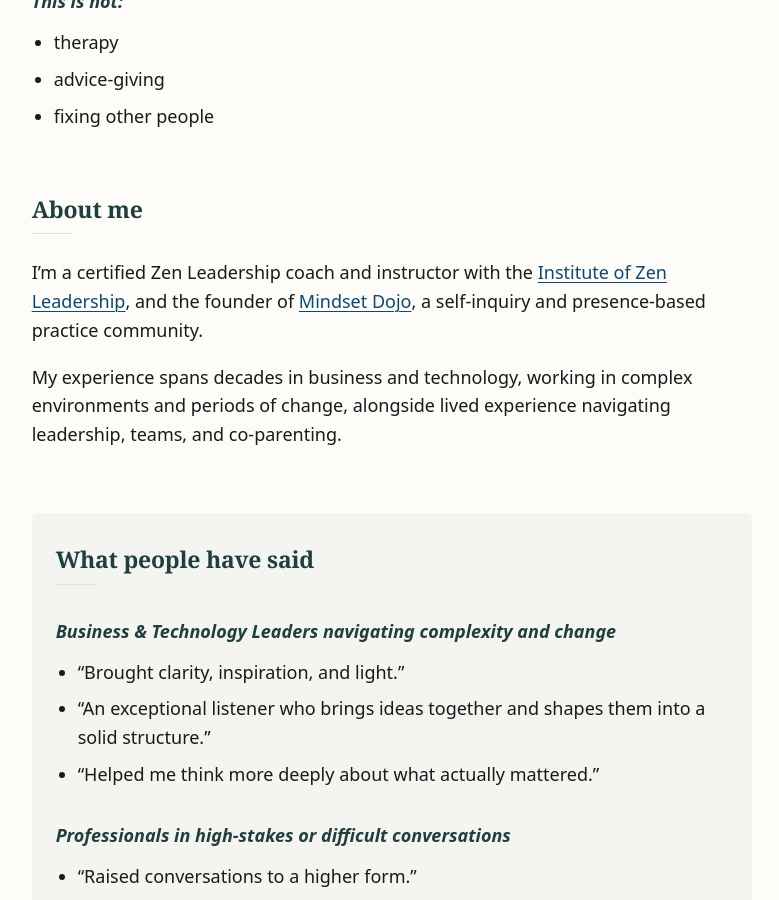
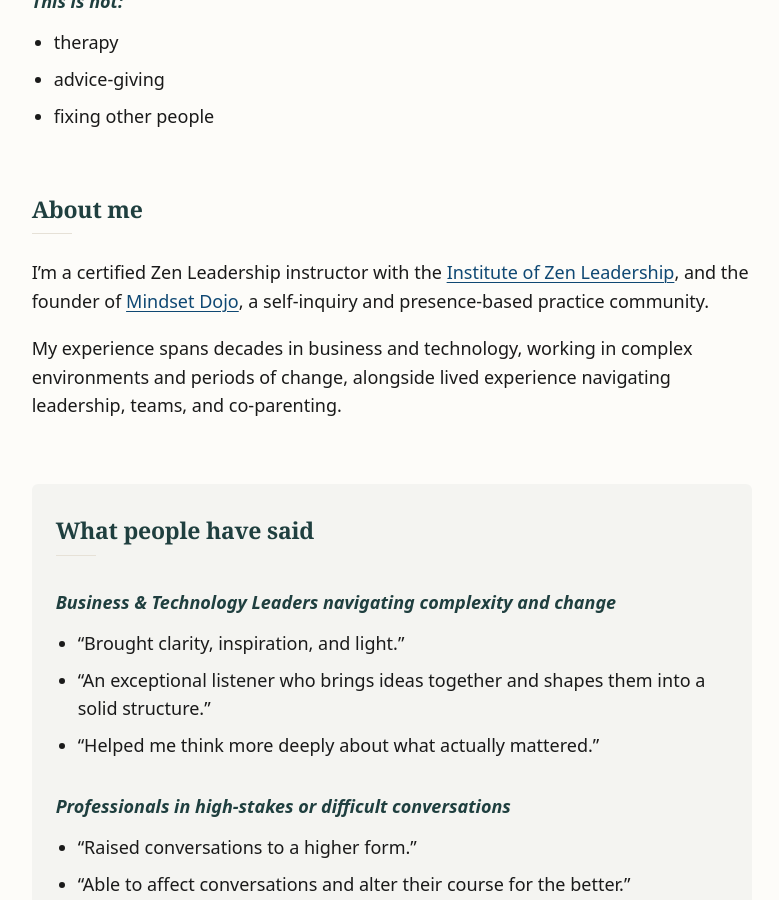
Before and after one commit to basil-family-lab/zen, a Jekyll site: the page built from index.md, in a window 1280 px wide and 900 px high, scrolled down 2481 px. Shown: the whole window, without its empty margins (248-1027 px from the left). Built offline with Jekyll 4.4.1, drawn with Linux system fonts in a browser that asks for light colours.

Commit message:
fix: clean up about language

```diff
--- a/_config.yml
+++ b/_config.yml
@@ -71,7 +71,7 @@ home:
   about:
     heading: "About me"
     paragraphs:
-      - "I’m a certified Zen Leadership coach and instructor with the <a href=\"https://zenleader.global\">Institute of Zen Leadership</a>, and the founder of <a href=\"https://mindset.dojo.center\">Mindset Dojo</a>, a self-inquiry and presence-based practice community."
+      - "I’m a certified Zen Leadership instructor with the <a href=\"https://zenleader.global\">Institute of Zen Leadership</a>, and the founder of <a href=\"https://mindset.dojo.center\">Mindset Dojo</a>, a self-inquiry and presence-based practice community."
       - "My experience spans decades in business and technology, working in complex environments and periods of change, alongside lived experience navigating leadership, teams, and co-parenting."
   testimonials:
     heading: "What people have said"
```
